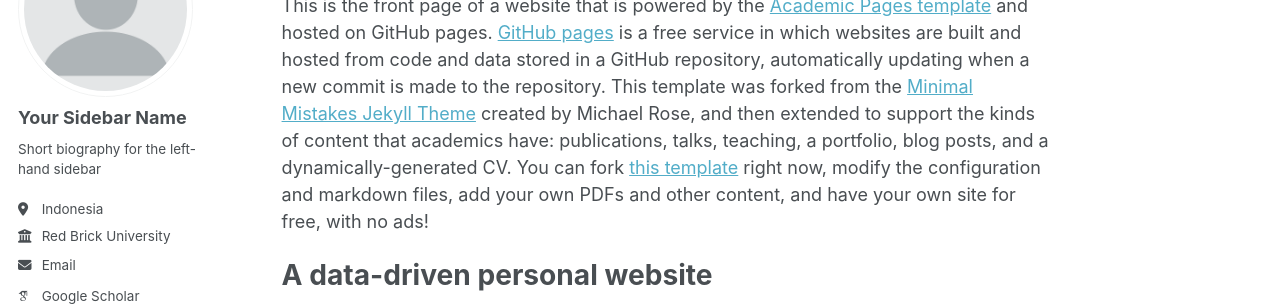
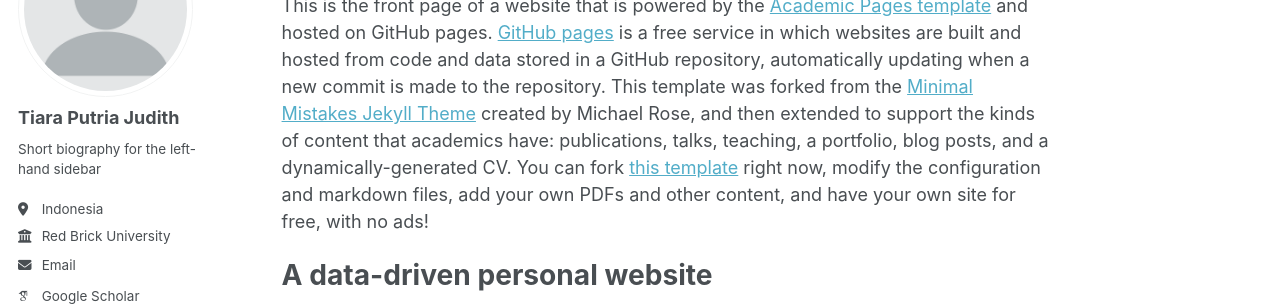
Before and after one commit to tiarajudith/tiaraa.github.io, a Jekyll site: the page built from _pages/about.md, in a window 1280 px wide. Shown: the part 177-483 px from the top of the page. Built offline with Jekyll 4.4.1, drawn with Linux system fonts in a browser that asks for light colours; some web fonts are replaced.

Commit message:
fix : negara

```diff
--- a/_config.yml
+++ b/_config.yml
@@ -23,7 +23,7 @@ repository               : "academicpages/academicpages.github.io"
 author:
   # Biographic information
   avatar           : "profile.png"
-  name             : "Your Sidebar Name"
+  name             : "Tiara Putria Judith"
   pronouns         : # example: "she/her"
   bio              : "Short biography for the left-hand sidebar"
   location         : "Indonesia"
```
